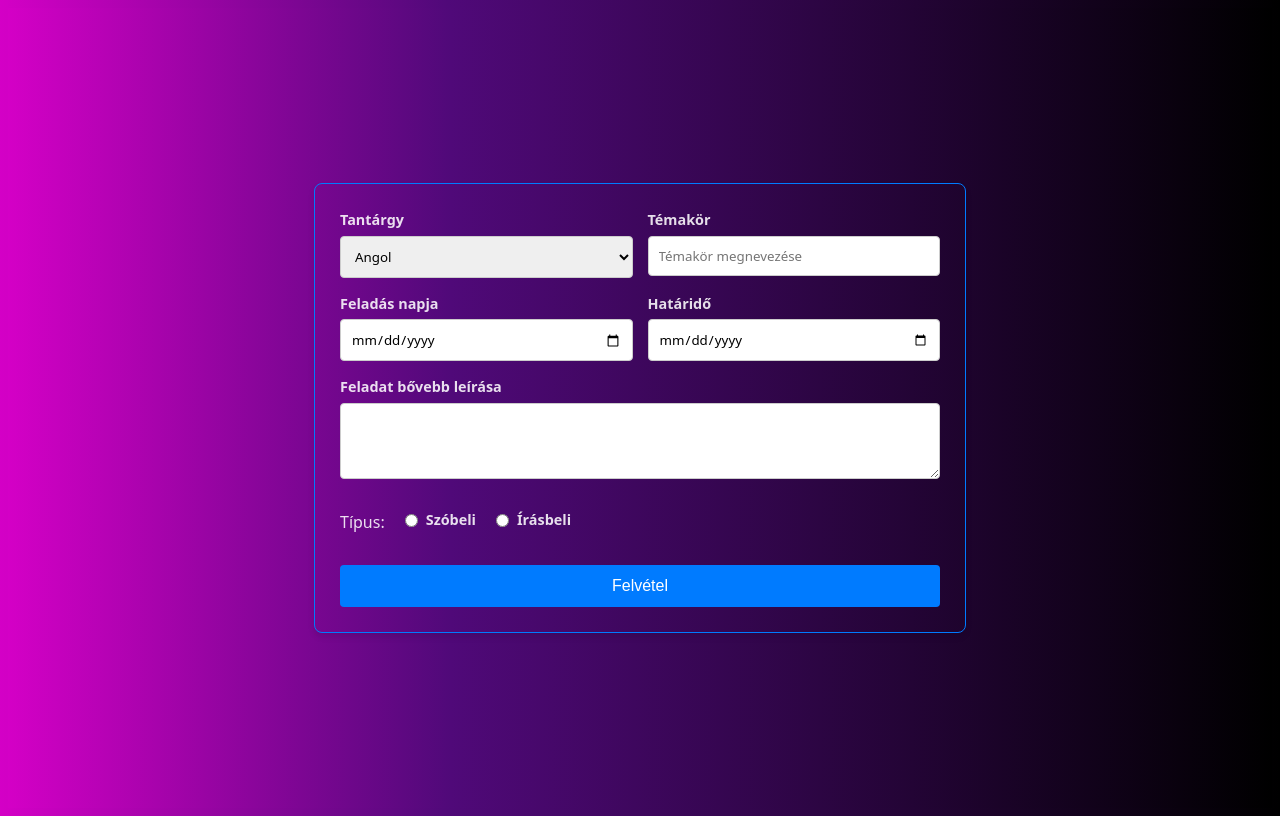
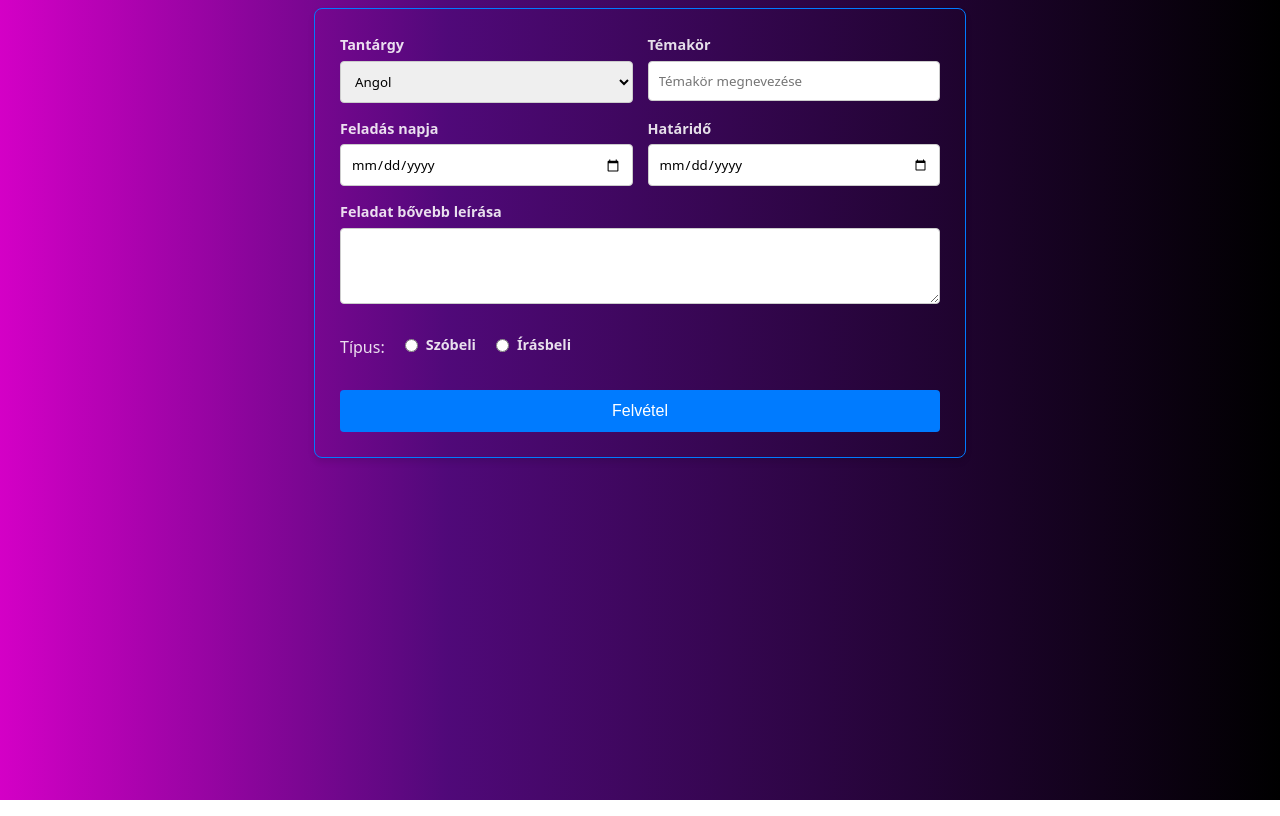
Before and after one commit to cucu0628/hazimanager, a React (Vite) app: page / in a window 1280 px wide. Built offline with nearby package versions, Linux system fonts and the light colour scheme.

Commit message:
style_form

```diff
--- a/src/modules/Form.jsx
+++ b/src/modules/Form.jsx
@@ -2,7 +2,7 @@ import Style from "./Form.module.css";
 
 const Form = () => {
   return (
-    <div className={Style.container}>
+    <>
       <form onSubmit={(e) => e.preventDefault()} className={Style.form}>
         <div className={Style.field}>
           <label>Tantárgy</label>
@@ -47,7 +47,7 @@ const Form = () => {
 
         <button type="submit" className={Style.submitBtn}>Felvétel</button>
       </form>
-    </div>
+    </>
   );
 };
 
--- a/src/modules/Form.module.css
+++ b/src/modules/Form.module.css
@@ -1,13 +1,4 @@
-.container {
-  display: flex;
-  justify-content: center;
-  align-items: center;
-  min-height: 100vh;
 
-  margin: 0;
-    background: #d400c6;
-background: linear-gradient(90deg, rgba(212, 0, 198, 1) 0%, rgba(80, 9, 121, 1) 35%, rgba(0, 0, 0, 1) 100%);
-}
 
 .form {
   display: grid;
@@ -16,12 +7,12 @@ background: linear-gradient(90deg, rgba(212, 0, 198, 1) 0%, rgba(80, 9, 121, 1)
   max-width: 600px;
   width: 100%;
 
+  margin: 0 auto;
+
   padding: 25px;
-  border-width: 1px;
-  border-style:solid;
+  border: 1px solid #007bff;
   border-radius: 8px;
   box-shadow: 0 4px 6px rgba(0,0,0,0.1);
-  border-color:#007bff;
 }
 
 .field {
```
